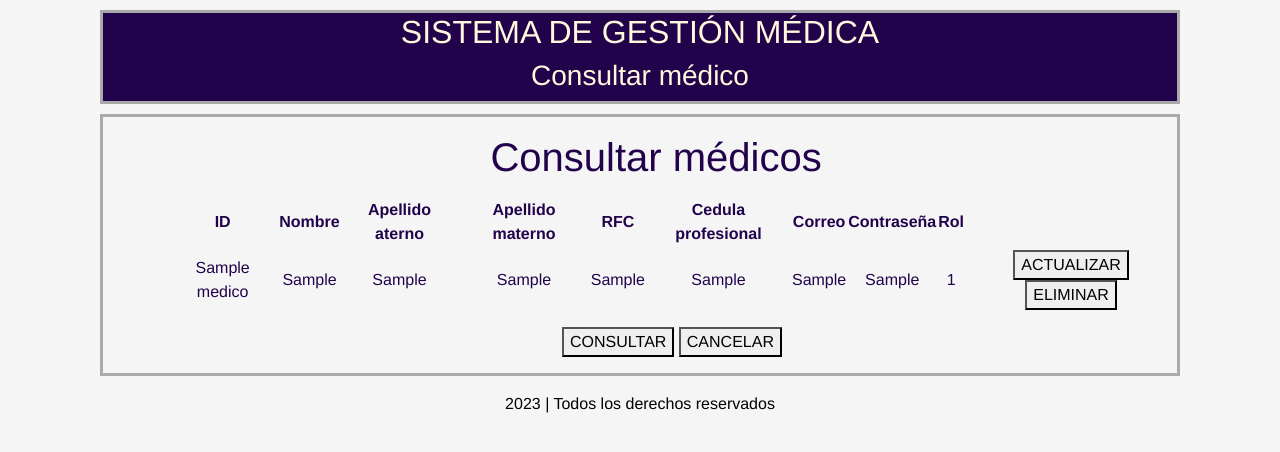
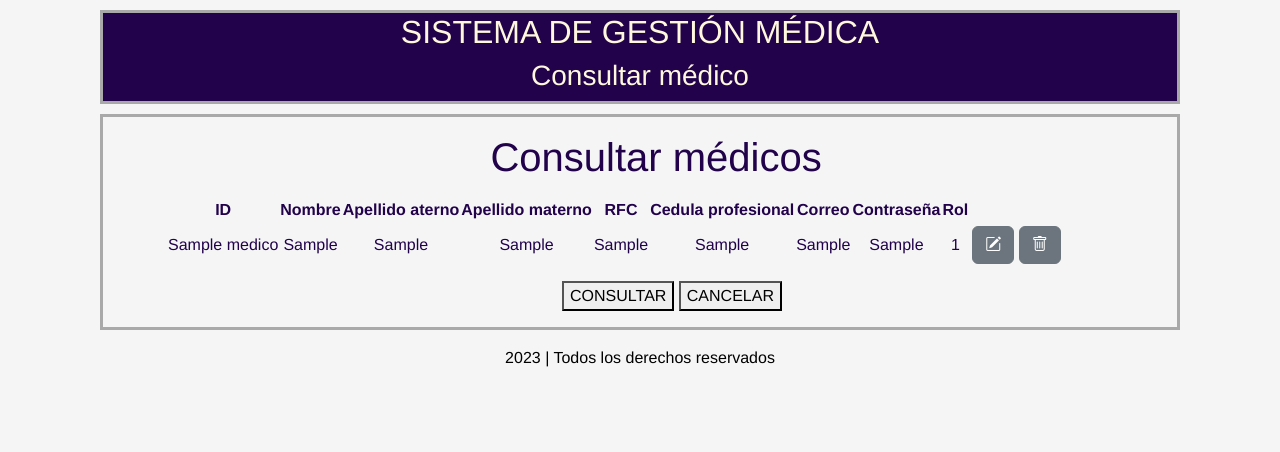
Before and after one commit to monserratvargass/SM-S182, a Flask app: page /consultarMedico in a window 1280 px wide. Shown: the top 452 px of the page. Run offline with Flask 3, Linux system fonts and the light colour scheme; tables that the repository leaves empty or names only in its code hold one stand-in row (values such as "Sample post"); some libraries are stand-ins or nearby versions.

Commit message:
Botones con bootstrap

```diff
--- a/Examen 3erPacial/templates/consultar_citas.html
+++ b/Examen 3erPacial/templates/consultar_citas.html
@@ -65,7 +65,7 @@
                   <!--<td>{{ alb.4 }}</td>-->
                   <td>{{ alb.4 }}</td>
                   <td>{{ alb.5 }}</td>
-                  <td><button type="submit">REIMPRIMIR RECETA</button></td>
+                  <td><a href="/descargarReceta" class="btn btn-secondary"><i class="bi bi-filetype-pdf"></i></a></td>
 
                   {%endfor %}
               </tbody>
--- a/Examen 3erPacial/templates/consultar_medico.html
+++ b/Examen 3erPacial/templates/consultar_medico.html
@@ -69,11 +69,11 @@
                   <td>{{ alb.8 }}</td>
 
                   <td>
-                  <!--<a href="/editarMedico/{{ alb.0 }}" class="btn btn-outline-warning"><i class="bi bi-pencil-square"></i></a>
-                    <a href="/borrarMedico/{{ alb.0 }}" class="btn btn-outline-danger"><i class="bi bi-trash"></i></a>-->
+                  <td><a href="/editarMedico/{{ alb.0 }}" class="btn btn-secondary"><i class="bi bi-pencil-square"></i></a>
+                    <a href="/borrarMedico/{{ alb.0 }}" class="btn btn-secondary"><i class="bi bi-trash"></i></a></td>
 
-                    <a href="/editarMedico/{{alb.0}}"><button type="button"> ACTUALIZAR </button></a>
-                        <a href="/borrarMedico/{{alb.0}}"><button type="button"> ELIMINAR </button></a>
+                  <!--  <a href="/editarMedico/{{alb.0}}"><button type="button"> ACTUALIZAR </button></a>
+                        <a href="/borrarMedico/{{alb.0}}"><button type="button"> ELIMINAR </button></a>-->
 
                   </td>
                   </tr>
--- a/Examen 3erPacial/templates/consultar_paciente.html
+++ b/Examen 3erPacial/templates/consultar_paciente.html
@@ -61,8 +61,8 @@
                 <td>{{ alb.8 }}</td>
                 <td>{{ alb.9 }}</td>
                 <td>{{ alb.10 }}</td>
-                <td>  <a href="/actualizarPaciente/{{alb.0}}"><button type="button"> ACTUALIZAR </button></a></td>
-                <td>  <a href="/veliminar/{{alb.0}}"><button type="button"> ELIMINAR </button></a></td>
+                <td><a href="/actualizarPaciente/{{alb.0}}" class="btn btn-secondary"><i class="bi bi-pencil-square"></i></a>
+                  <a href="/veliminar/{{alb.0}}" class="btn btn-secondary"><i class="bi bi-trash"></i></a></td>
                 </tr>
                 {%endfor %}
             </tbody>
--- a/Examen 3erPacial/templates/menu_usuario.html
+++ b/Examen 3erPacial/templates/menu_usuario.html
@@ -23,7 +23,6 @@
     <p></p>
     <a href="diagnosticoPaciente" class="button2">DIAGNÓSTICO PACIENTE</a>
     <p></p>
-
     <a href="consultarCita" class="button2">CONSULTAR CITAS</a>
     <p></p>
     <a href="consultarPaciente" class="button2">CONSULTAR PACIENTE</a>
```
